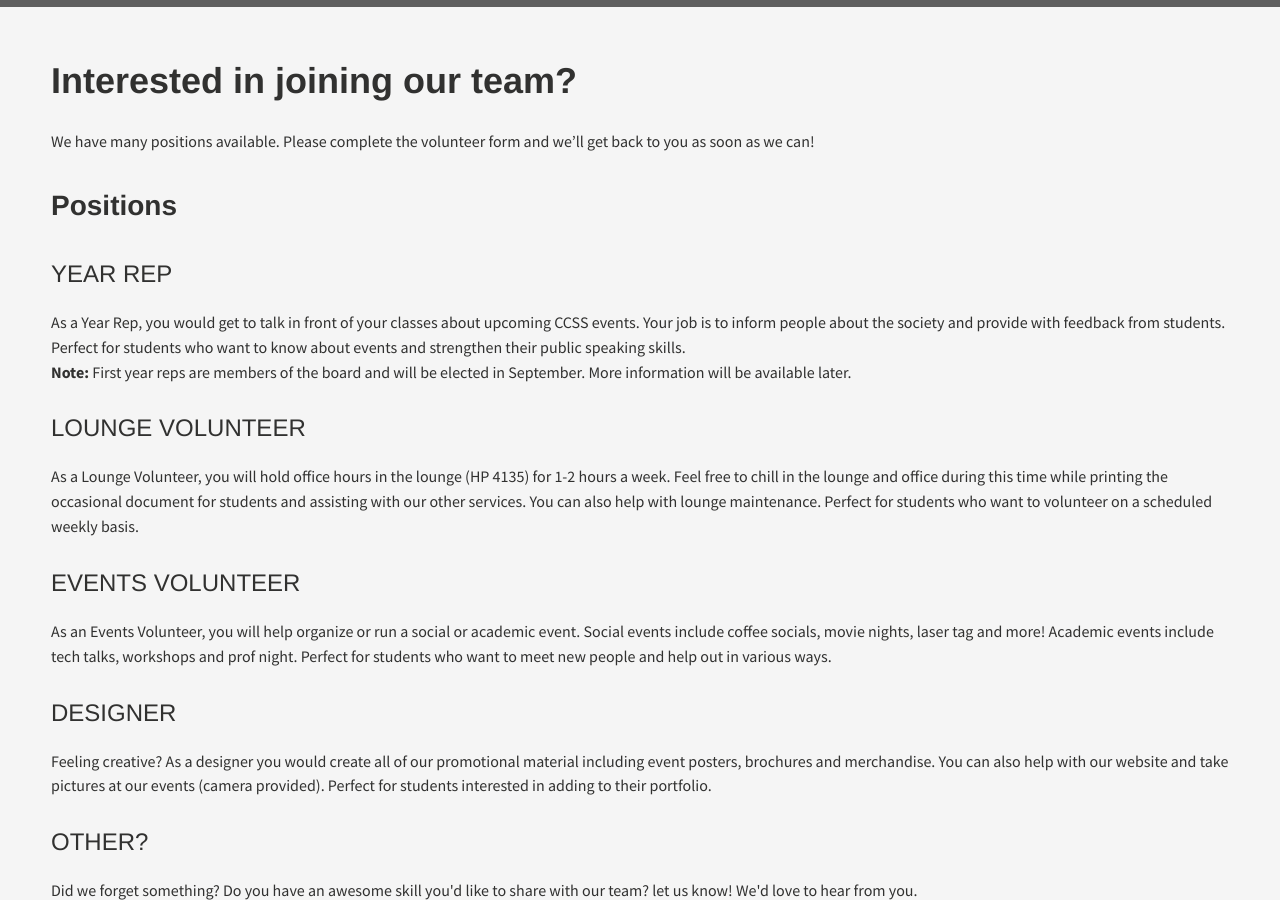
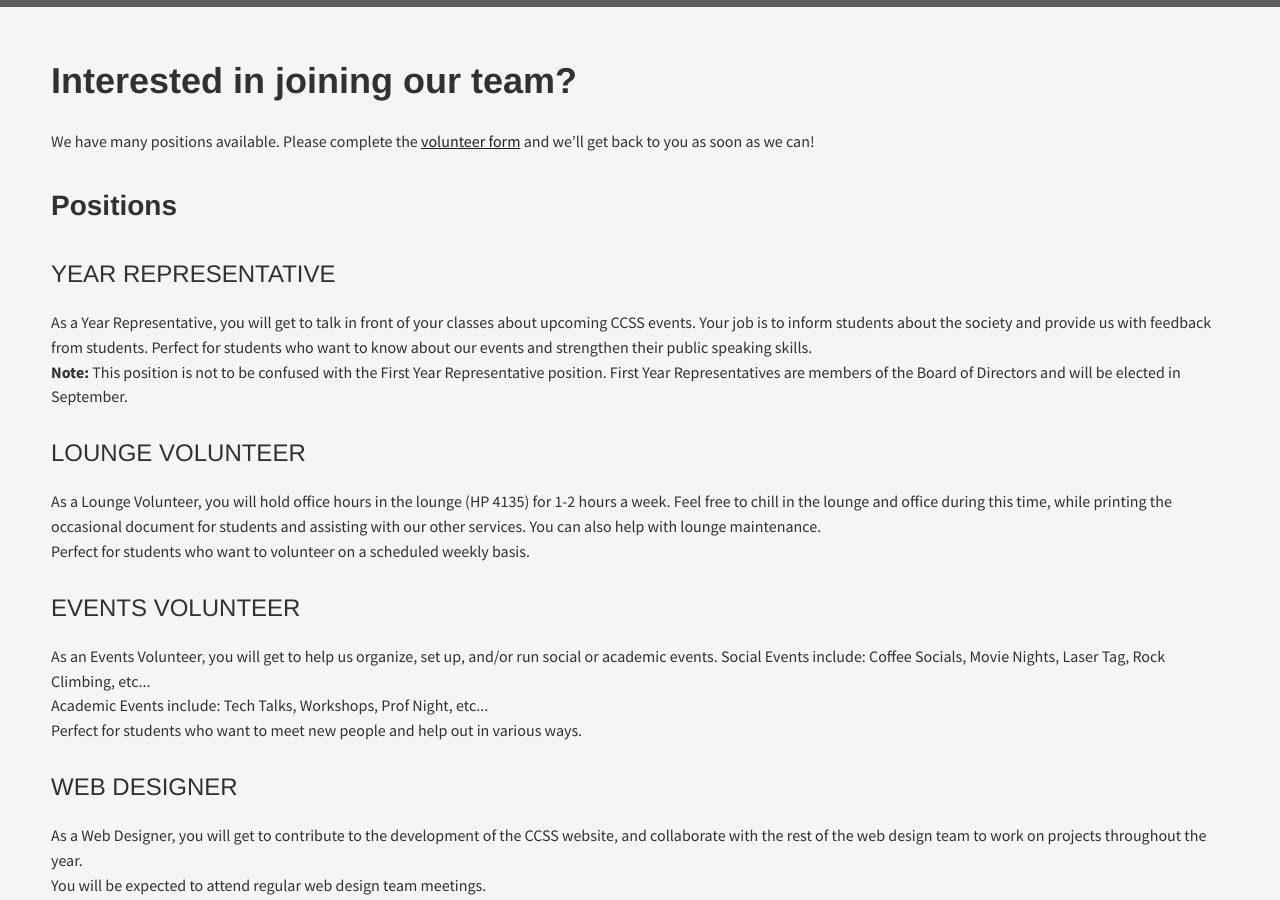
Before and after one commit to CarletonComputerScienceSociety/carletoncomputersciencesociety.github.io, a Jekyll site: the page built from opportunities/volunteer/index.md, in a window 1280 px wide and 900 px high, scrolled down 460 px. Built offline with Jekyll 4.4.1, drawn with Linux system fonts in a browser that asks for light colours; some of the changed text lies outside the part shown; grey boxes are pictures that could not be loaded.

Commit message:
Update index.md

```diff
--- a/opportunities/volunteer/index.md
+++ b/opportunities/volunteer/index.md
@@ -9,18 +9,25 @@
 ---
 <div class='content-wrap'>
 	<h1>Interested in joining our team?</h1>
-    <p> We have many positions available. Please complete the volunteer form and we’ll get back to you as soon as we can!</p>
+    <p> We have many positions available. Please complete the <a href="https://goo.gl/forms/WcsXBHqFhAQEu8VG3" target="_blank">volunteer form</a> and we’ll get back to you as soon as we can!</p>
     <h3>Positions</h3>
-    <h4>YEAR REP</h4>
-    <p>As a Year Rep, you would get to talk in front of your classes about upcoming CCSS events. Your job is to inform people about the society and provide with feedback from students. Perfect for students who want to know about events and strengthen their public speaking skills.
-    <br><strong>Note: </strong>First year reps are members of the board and will be elected in September. More information will be available later.</p>
+    <h4>YEAR REPRESENTATIVE</h4>
+    <p>As a Year Representative, you will get to talk in front of your classes about upcoming CCSS events.
+Your job is to inform students about the society and provide us with feedback from students.
+Perfect for students who want to know about our events and strengthen their public speaking skills.
+    <br><strong>Note: </strong>This position is not to be confused with the First Year Representative position. First Year Representatives are members of the Board of Directors and will be elected in September.</p>
     <h4>LOUNGE VOLUNTEER</h4>
-    <p>As a Lounge Volunteer, you will hold office hours in the lounge (HP 4135) for 1-2 hours a week. Feel free to chill in the lounge and office during this time while printing the occasional document for students and assisting with our other services. You can also help with lounge maintenance. Perfect for students who want to volunteer on a scheduled weekly basis.</p>
+    <p>As a Lounge Volunteer, you will hold office hours in the lounge (HP 4135) for 1-2 hours a week. Feel free to chill in the lounge and office during this time, while printing the occasional document for students and assisting with our other services. You can also help with lounge maintenance.<br/>Perfect for students who want to volunteer on a scheduled weekly basis.</p>
     <h4>EVENTS VOLUNTEER</h4>
-    <p>As an Events Volunteer, you will help organize or run a social or academic event. Social events include coffee socials, movie nights, laser tag and more! Academic events include tech talks, workshops and prof night. Perfect for students who want to meet new people and help out in various ways.</p>
-    <h4>DESIGNER</h4>
-    <p>Feeling creative? As a designer you would create all of our promotional material including event posters, brochures and merchandise. You can also help with our website and take pictures at our events (camera provided). Perfect for students interested in adding to their portfolio.</p>
+    <p>As an Events Volunteer, you will get to help us organize, set up, and/or run social or academic events. Social Events include: Coffee Socials, Movie Nights, Laser Tag, Rock Climbing, etc... <br/>Academic Events include: Tech Talks, Workshops, Prof Night, etc... <br/>Perfect for students who want to meet new people and help out in various ways.</p>
+    <h4>WEB DESIGNER</h4>
+    <p>As a Web Designer, you will get to contribute to the development of the CCSS website, and collaborate with the rest of the web design team to work on projects throughout the year.<br/>You will be expected to attend regular web design team meetings.<br/>
+Perfect for students who want to practice/learn skills in web development.</p>
+    <h4>PHOTOGRAPHER</h4>
+    <p>As a Photographer, you will get to record the activities of the CCSS by capturing photos at our events. The photos you take may be posted on our social media afterwards to document the events. Perfect for students with a passion for photography who want to get involved.</p>
+    <h4>WRITER</h4>
+    <p>As a Writer, you will get to help us grow the content on the CCSS website by writing articles on a variety of topics. You could write a recap of a recent event, a list of tips for success in CS, a review of your new laptop, etc. Your article will be posted on our website and featured in our email newsletter, after passing a screening from one of the members of the Board of Directors. Perfect for students who want to use their voice to impact their peers and the society in a positive manner.</p>
     <h4>OTHER?</h4>
     <p>Did we forget something? Do you have an awesome skill you'd like to share with our team? let us know! We'd love to hear from you.</p>
-    <a class='classy-link bottom-page-link' href="https://goo.gl/forms/TsKthHTzsr2jge122" target="_blank">Join Us</a>
+    <a class='classy-link bottom-page-link' href="https://goo.gl/forms/WcsXBHqFhAQEu8VG3" target="_blank">Volunteer With Us</a>
 </div>
```
